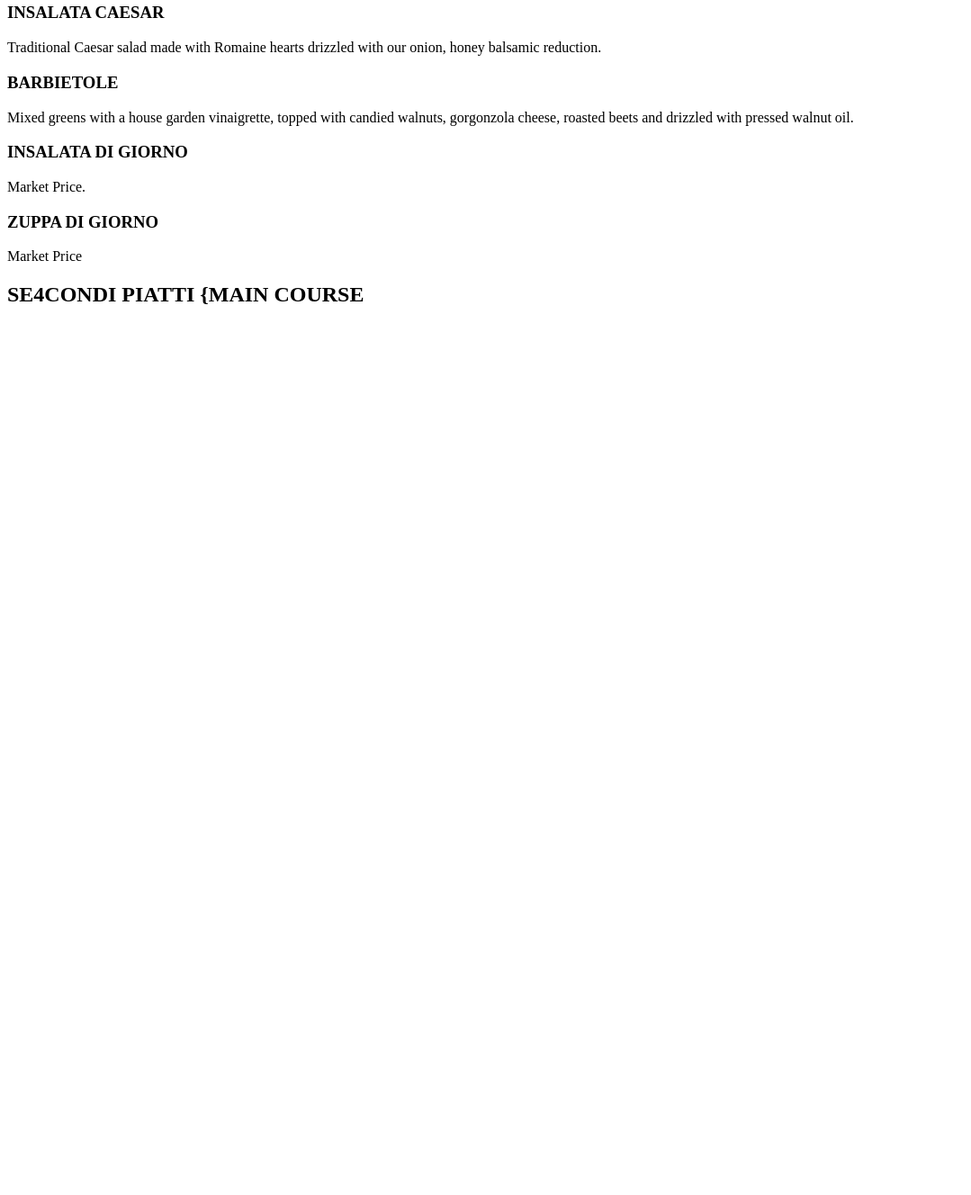
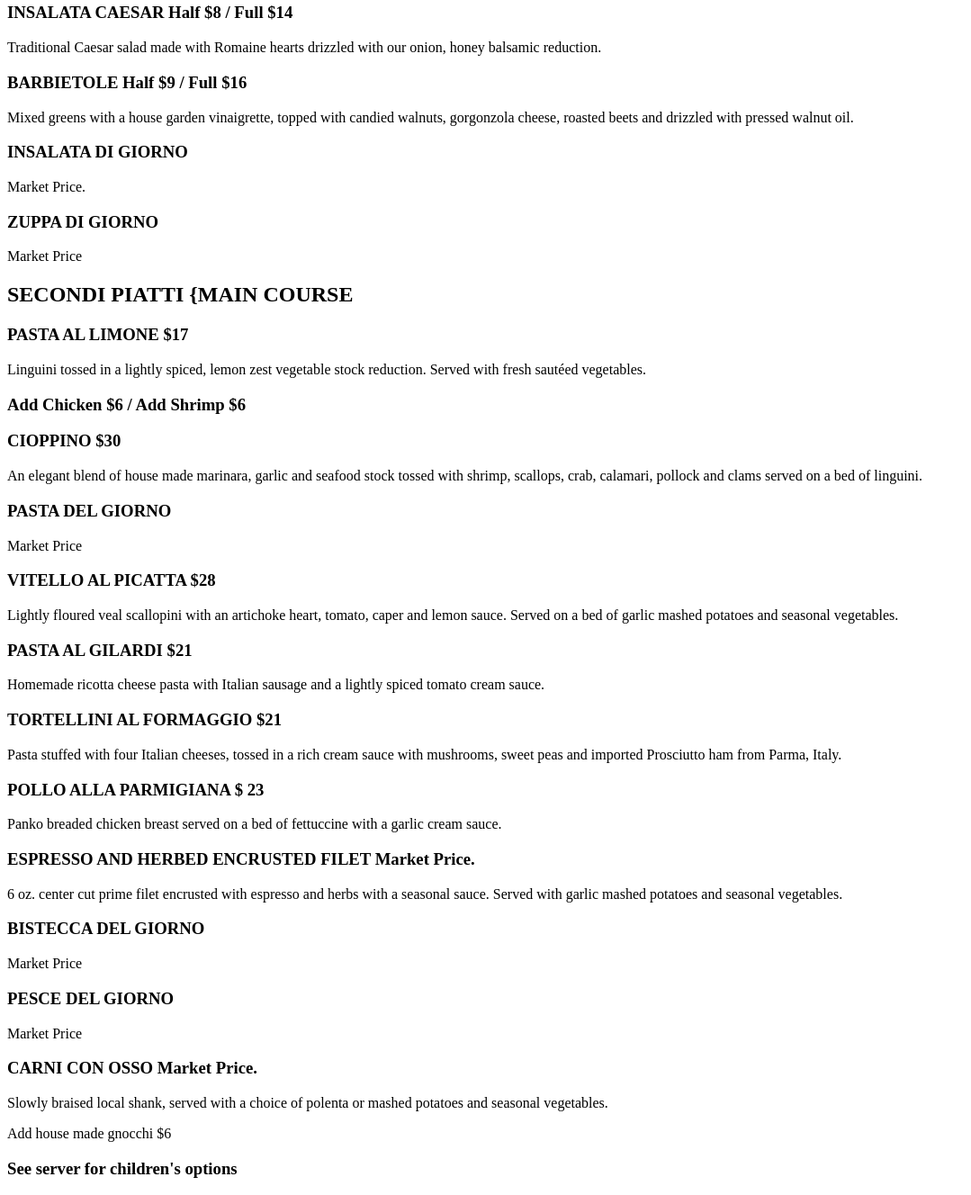
Before and after one commit to AaronMihalevich/Group_ARM_IS_NB, a plain HTML site: page menu.html in a window 1280 px wide. Shown: the part 458-1786 px from the top of the page at 90% size, without its empty margins (0-1079 px from the left). Before the commit the page ends 819 px from the top, so only its background shows below. Drawn offline with Linux system fonts and the light colour scheme.

Commit message:
Update menu.html
added prices to menu items

```diff
--- a/menu.html
+++ b/menu.html
@@ -8,27 +8,52 @@
 </head>
 <body>
     <div><h2>ZUPPA E ANTIPASTI {Apppetizers}</h2></div>
-    <div><h3>FUNGHI RIPIENI DI GRANCHIO</h3>
+    <div><h3>FUNGHI RIPIENI DI GRANCHIO $14</h3>
     <p>Crab, shrimp, scallops, herbs, parmesan and panko stuffed portobello mushrooms.
        Served on a bed of marinara and drizzled with a roasted garlic cream sauce.</p></div>
-    <div><h3>POLPETTE AL VINO MARINARA</h3>
+    <div><h3>POLPETTE AL VINO MARINARA $12</h3>
     <p>Sicilian meatballs served with house made marinara on a bed of rosemary and Terrell Creek Goat Cheese polenta.</p></div>
-    <div><h3>SPALMARE DELLA FETA GRECA</h3>
+    <div><h3>SPALMARE DELLA FETA GRECA $9</h3>
     <p>A Spreadable cold Greek dip of artichoke hearts, fresh herbs, tomatoes, capers, and feta cheese. Served with baked herb and parmesan baguettes and fresh vegetables.</p></div>
-    <div><h3>APERTIVO DEL GIORNO</h3>
+    <div><h3>APERTIVO DEL GIORNO Market Price.</h3>
     <p>APPETIZER OF THE DAY</p></div>
 
     <div><h2>INSALATE {SALADS}</h2>
     <p>Add Chicken $6 ~~~~~ Add Shrip $6</p></div>
-    <div><h3>INSALATA CAESAR</h3>
+    <div><h3>INSALATA CAESAR Half $8 / Full $14</h3>
     <p>Traditional Caesar salad made with Romaine hearts drizzled with our onion, honey balsamic reduction.</p></div>
-    <div><h3>BARBIETOLE</h3>
+    <div><h3>BARBIETOLE Half $9 / Full $16</h3>
     <p>Mixed greens with a house garden vinaigrette, topped with candied walnuts, gorgonzola cheese, roasted beets and drizzled with pressed walnut oil.</p></div>
     <div><h3>INSALATA DI GIORNO</h3>
     <p>Market Price.</p></div>
     <div><h3>ZUPPA DI GIORNO</h3>
     <p>Market Price</p></div>
 
-    <div><h2>SE4CONDI PIATTI {MAIN COURSE</h2></div>
+    <div><h2>SECONDI PIATTI {MAIN COURSE</h2></div>
+    <div><h3>PASTA AL LIMONE $17</h3>
+    <p>Linguini tossed in a lightly spiced, lemon zest vegetable stock reduction. Served with fresh sautéed vegetables.</p></div>
+    <div><h3>Add Chicken $6 / Add Shrimp $6</h3></div>
+    <div><h3>CIOPPINO $30</h3>
+    <p>An elegant blend of house made marinara, garlic and seafood stock tossed with shrimp, scallops, crab, calamari, pollock and clams served on a bed of linguini.</p></div>
+    <div><h3>PASTA DEL GIORNO</h3>
+    <p>Market Price</p></div>
+    <div><h3>VITELLO AL PICATTA $28</h3>
+    <p>Lightly floured veal scallopini with an artichoke heart, tomato, caper and lemon sauce. Served on a bed of garlic mashed potatoes and seasonal vegetables.</p></div>
+    <div><h3>PASTA AL GILARDI $21</h3>
+    <p>Homemade ricotta cheese pasta with Italian sausage and a lightly spiced tomato cream sauce.</p></div>
+    <div><h3>TORTELLINI AL FORMAGGIO $21</h3>
+    <p>Pasta stuffed with four Italian cheeses, tossed in a rich cream sauce with mushrooms, sweet peas and imported Prosciutto ham from Parma, Italy.</p></div>
+    <div><h3>POLLO ALLA PARMIGIANA $ 23</h3>
+    <p>Panko breaded chicken breast served on a bed of fettuccine with a garlic cream sauce.</p></div>
+    <div><h3>ESPRESSO AND HERBED ENCRUSTED FILET Market Price.</h3>
+    <p>6 oz. center cut prime filet encrusted with espresso and herbs with a seasonal sauce. Served with garlic mashed potatoes and seasonal vegetables.</p></div>
+    <div><h3>BISTECCA DEL GIORNO</h3>
+    <p>Market Price</p></div>
+    <div><h3>PESCE DEL GIORNO</h3>
+    <p>Market Price</p></div>
+    <div><h3>CARNI CON OSSO Market Price.</h3>
+    <p>Slowly braised local shank, served with a choice of polenta or mashed potatoes and seasonal vegetables.</p>
+    <p>Add house made gnocchi $6</p></div>
+    <div><h3>See server for children's options</h3></div>
 </body>
 </html>
```
